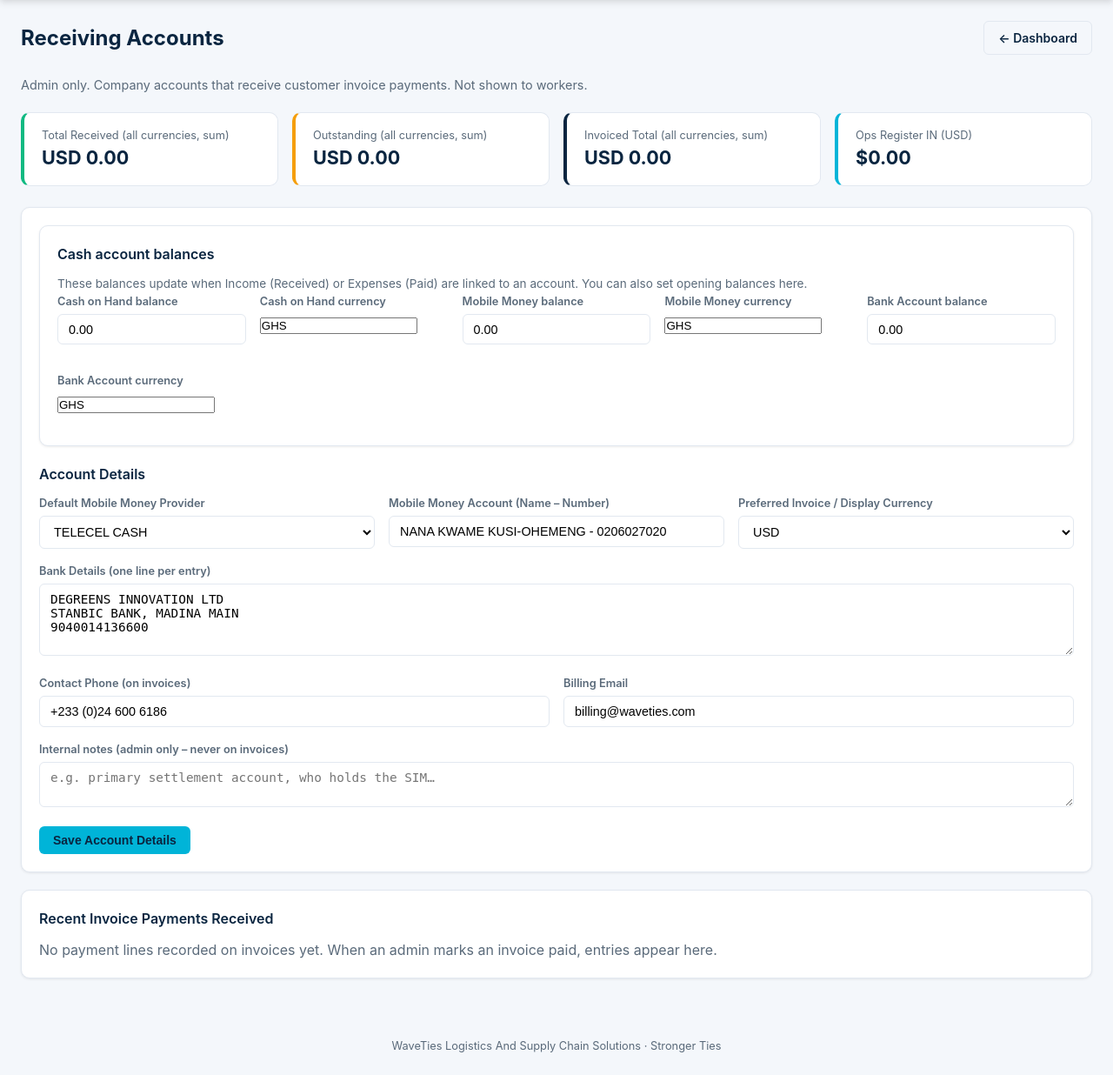
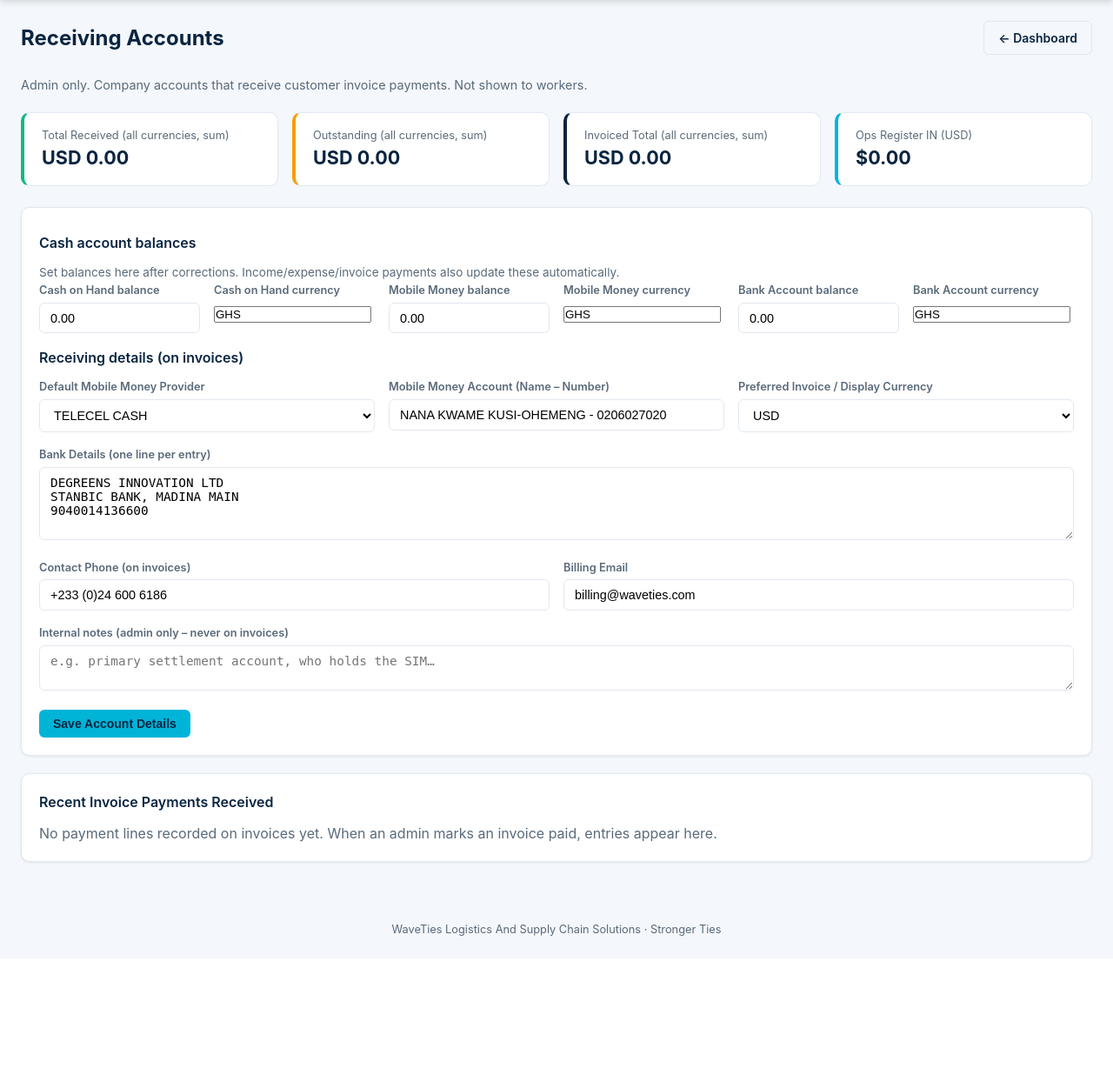
Before and after one commit to KinsmanBillions/waveties-ops, a Flask app: page /admin/accounts in a window 1280 px wide. Shown: the part 49-1285 px from the top of the page at 87% size. After the commit the page ends 1125 px from the top, so only its background shows below. Run offline with Flask 3, Linux system fonts and the light colour scheme; a user stored in the database is signed in; data comes from the database, SQL or seed files in the repository; data that the repository does not hold is empty.

Commit message:
Add files via upload

```diff
--- a/templates/admin_treasury.html
+++ b/templates/admin_treasury.html
@@ -54,15 +54,15 @@
 
 <div class="card">
 
-<div class="card">
-  <div class="card-title">Cash account balances</div>
-  <p style="color:var(--muted);font-size:0.85rem;margin-top:0;">
-    These balances update when Income (Received) or Expenses (Paid) are linked to an account.
-    You can also set opening balances here.
+<form method="post" action="{{ url_for('admin_treasury') }}">
+
+  <div class="card-title" style="margin-top:0.5rem;">Cash account balances</div>
+  <p style="color:var(--muted);font-size:0.85rem;">
+    Set balances here after corrections. Income/expense/invoice payments also update these automatically.
   </p>
   <div class="form-row">
     {% for key, label in [('cash','Cash on Hand'),('momo','Mobile Money'),('bank','Bank Account')] %}
-    {% set w = accounts.wallets.get(key, {}) if accounts.wallets else {} %}
+    {% set w = accounts.wallets.get(key, {}) if accounts.wallets is defined and accounts.wallets else {} %}
     <div class="form-group">
       <label>{{ label }} balance</label>
       <input type="number" step="0.01" name="wallet_{{ key }}_balance" value="{{ '%.2f'|format(w.balance or 0) }}">
@@ -73,10 +73,8 @@
     </div>
     {% endfor %}
   </div>
-</div>
 
-<div class="card-title">Account Details</div>
-  <form method="post" action="{{ url_for('admin_treasury') }}">
+    <div class="card-title">Receiving details (on invoices)</div>
     <div class="form-row">
       <div class="form-group">
         <label>Default Mobile Money Provider</label>
```
